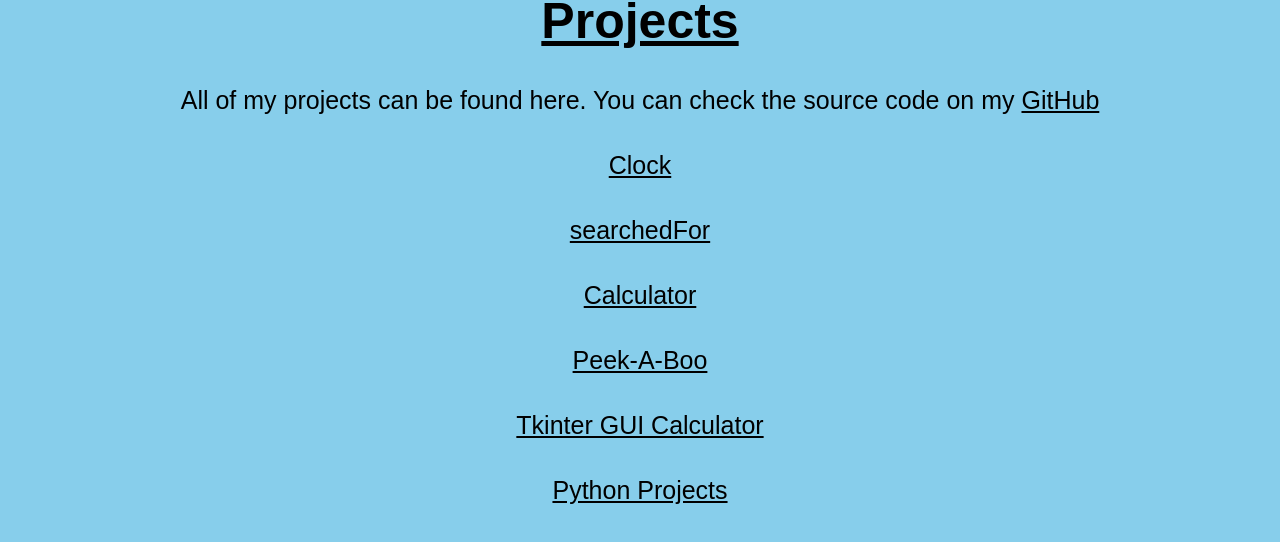
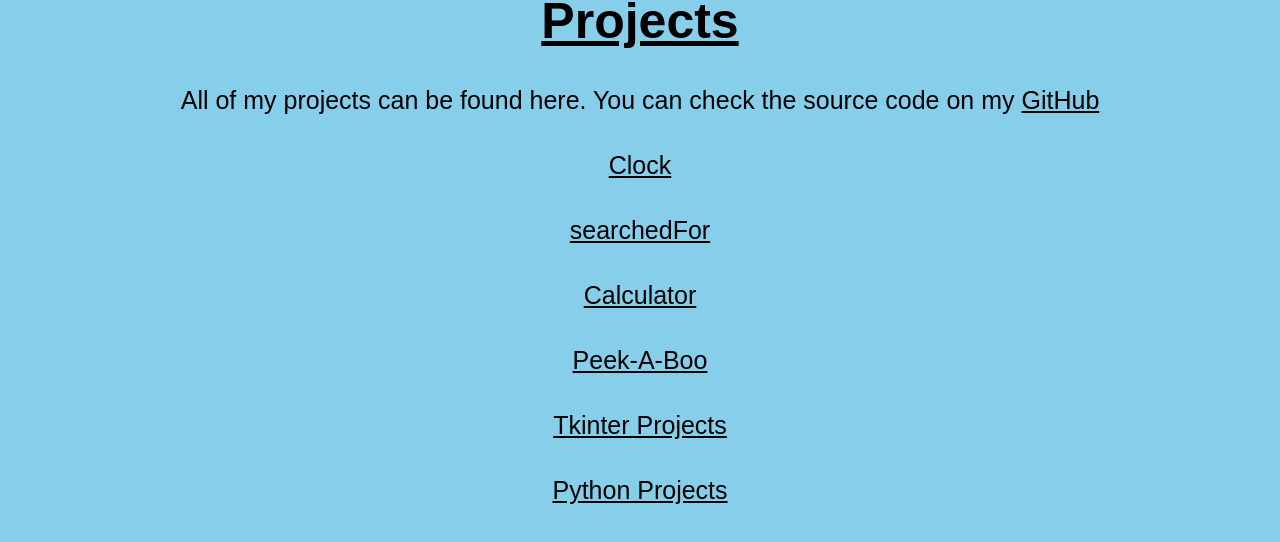
Before and after one commit to abhishek7h/website, a plain HTML site: page projects.html in a window 1280 px wide. Shown: the part 52-594 px from the top of the page. Drawn offline with Linux system fonts and the light colour scheme.

Commit message:
updated projects

```diff
--- a/projects.html
+++ b/projects.html
@@ -49,7 +49,7 @@
           <p>ㅤ</p>
           <li><a href="https://abhishek7h.github.io/peek-a-boo" target="_blank" rel="noopener noreferrer">Peek-A-Boo</a></li>
           <p>ㅤ</p>
-          <li><a href="https://github.com/abhishek7h/tk-calculator" target="_blank" rel="noopener noreferrer">Tkinter GUI Calculator</a></li>
+          <li><a href="https://github.com/abhishek7h/tkinter" target="_blank" rel="noopener noreferrer">Tkinter Projects</a></li>
           <p>ㅤ</p>
           <li><a href="https://github.com/abhishek7h/python" target="_blank" rel="noopener noreferrer">Python Projects</a></li>
           <p>ㅤ</p>
```
